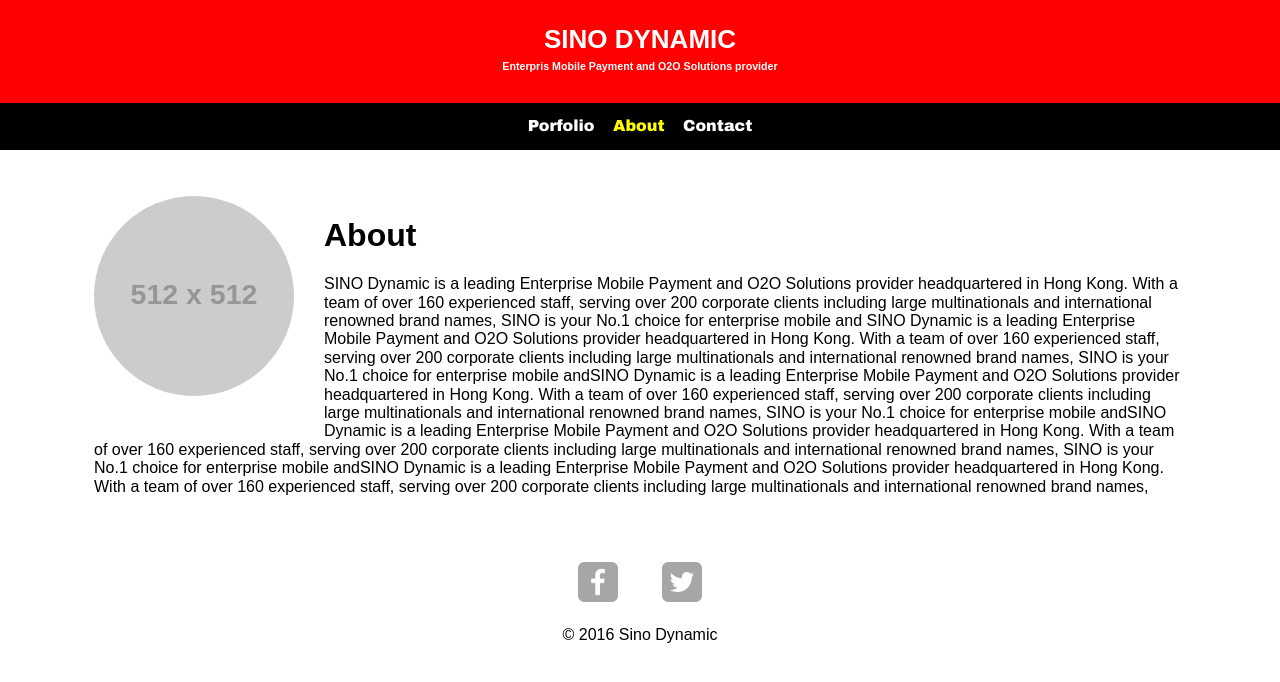
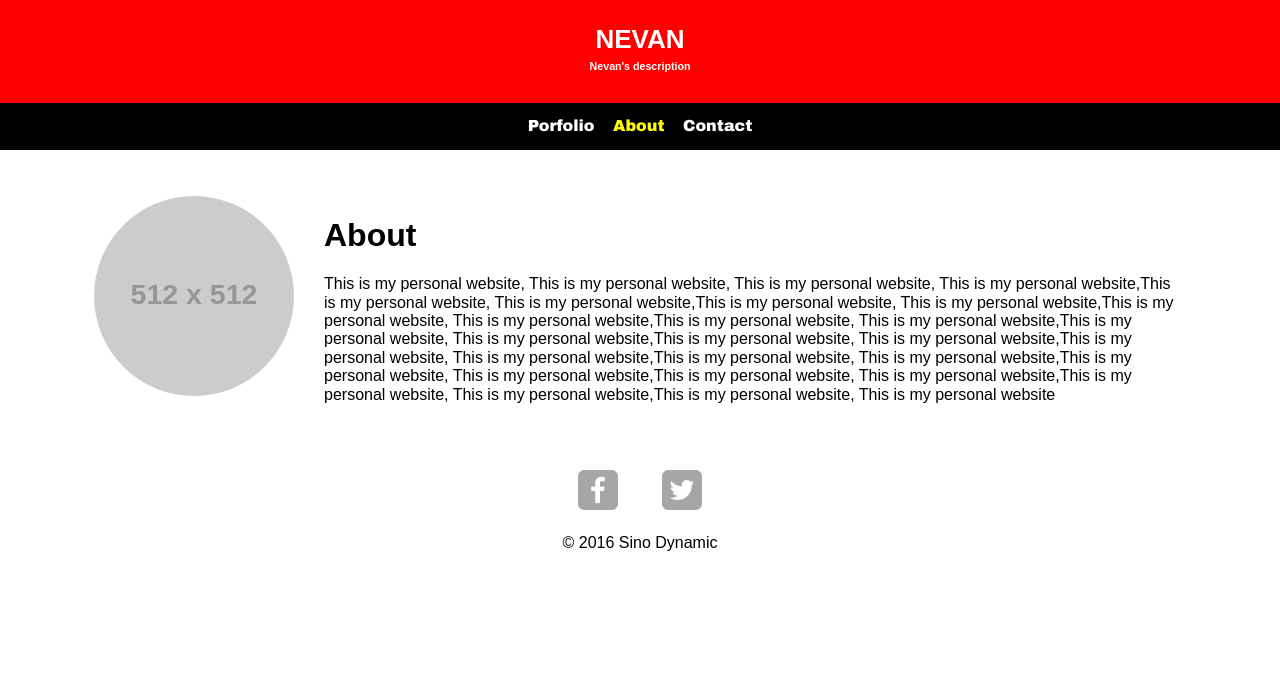
Before and after one commit to gglani/Train-SinoDynamic-website, a plain HTML site: page index.html in a window 1280 px wide. Drawn offline with Linux system fonts and the light colour scheme; placeholder pictures from the web are drawn by us.

Commit message:
rewirite content

```diff
--- a/index.html
+++ b/index.html
@@ -11,8 +11,8 @@
 	<header>
 		<div class="header-container">
 			<div class="logo">
-				<div class="company-logo">sino dynamic</div>
-				<div class="company-des">Enterpris Mobile Payment and O2O Solutions provider</div>
+				<div class="company-logo">Nevan</div>
+				<div class="company-des">Nevan's description</div>
 			</div>
 			<nav>
 				<div class="header-nav">
@@ -36,7 +36,7 @@
 				<div class="article">
 					<h1>About</h1>
 					<p>
-						SINO Dynamic is a leading Enterprise Mobile Payment and O2O Solutions provider headquartered in Hong Kong. With a team of over 160 experienced staff, serving over 200 corporate clients including large multinationals and international renowned brand names, SINO is your No.1 choice for enterprise mobile and SINO Dynamic is a leading Enterprise Mobile Payment and O2O Solutions provider headquartered in Hong Kong. With a team of over 160 experienced staff, serving over 200 corporate clients including large multinationals and international renowned brand names, SINO is your No.1 choice for enterprise mobile andSINO Dynamic is a leading Enterprise Mobile Payment and O2O Solutions provider headquartered in Hong Kong. With a team of over 160 experienced staff, serving over 200 corporate clients including large multinationals and international renowned brand names, SINO is your No.1 choice for enterprise mobile andSINO Dynamic is a leading Enterprise Mobile Payment and O2O Solutions provider headquartered in Hong Kong. With a team of over 160 experienced staff, serving over 200 corporate clients including large multinationals and international renowned brand names, SINO is your No.1 choice for enterprise mobile andSINO Dynamic is a leading Enterprise Mobile Payment and O2O Solutions provider headquartered in Hong Kong. With a team of over 160 experienced staff, serving over 200 corporate clients including large multinationals and international renowned brand names,
+						This is my personal website, This is my personal website, This is my personal website, This is my personal website,This is my personal website, This is my personal website,This is my personal website, This is my personal website,This is my personal website, This is my personal website,This is my personal website, This is my personal website,This is my personal website, This is my personal website,This is my personal website, This is my personal website,This is my personal website, This is my personal website,This is my personal website, This is my personal website,This is my personal website, This is my personal website,This is my personal website, This is my personal website,This is my personal website, This is my personal website,This is my personal website, This is my personal website
 				</div>
 			</article>
 		</div>
```
